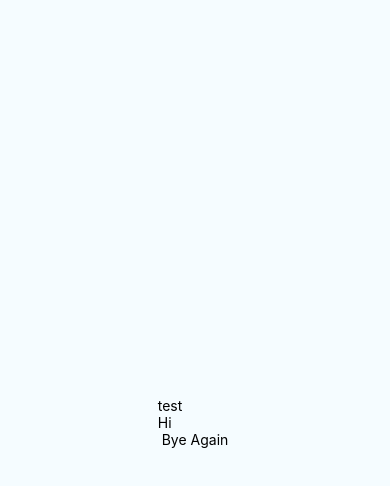
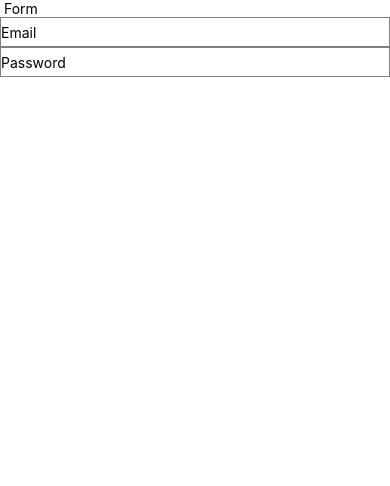
Before and after one commit to RaheelaKhan1172/marker, a React Native app in the folder markerClient/: screen / in a window 390 px wide. Shown: the top 486 px of the page. Built offline with nearby package versions, Linux system fonts and the light colour scheme.

Commit message:
Basic sign up form set up

```diff
--- a/markerClient/App.js
+++ b/markerClient/App.js
@@ -4,26 +4,21 @@
 
 import React, { Component } from 'react';
 import Instructions, {Instruction} from './components/Instructions';
+import SignUp from './components/SignUp';
 import {
   Platform,
+  View,
   StyleSheet,
   Text,
-  View
 } from 'react-native';
 
 
 export default class App extends Component<{}> {
   render() {
     return (
-      <View style={styles.container}>
-        <Instructions>
-          <Instruction
-            instructions="test"
-          >
-            <Text>Hi </Text>
-            <Text> Bye Again </Text>
-          </Instruction>
-        </Instructions>
+      <View>
+          <Text> Form </Text>
+          <SignUp/>
       </View>
     );
   }
@@ -34,7 +29,6 @@ const styles = StyleSheet.create({
     flex: 1,
     justifyContent: 'center',
     alignItems: 'center',
-    backgroundColor: '#F5FCFF',
   },
   welcome: {
     fontSize: 20,
--- a/markerClient/components/SignUp.js
+++ b/markerClient/components/SignUp.js
@@ -0,0 +1,59 @@
+import React, { Component } from 'react';
+
+import {
+  Platform,
+  StyleSheet,
+  View,
+  Text,
+  Image,
+  TextInput
+} from 'react-native';
+
+export default class extends Component {
+
+  constructor(props) {
+    super(props);
+    this.state = { text:'', password: ''}
+  }
+
+  render() {
+    console.log('email', this.state.text);
+    console.log('password', this.state.password);
+    return (
+      <View>
+        <View>
+          <TextInput
+            style={{height: 30, borderColor: 'gray', borderWidth: 1}}
+            onChangeText={(text) => {
+              this.setState({text})
+              }}
+            value={this.state.text}
+            placeholder='Email'
+            autoCapitalize='none'
+            autoCorrect={false}
+            keyboardType='email-address'
+          />
+        </View>
+        <View>
+          <TextInput
+            style={{height: 30, borderColor: 'gray', borderWidth: 1}}
+            onChangeText={(password) => {
+              this.setState({password});
+            }}
+            autoCapitalize='none'
+            autoCorrect={false}
+            placeholder='Password'
+            secureTextEntry={true}
+          />
+        </View>
+      </View>
+    )
+  }
+}
+
+
+const styles = StyleSheet.create({
+  flex: {
+    flex: 1
+  }
+});
```
Also changed, not shown: markerClient/components/Buttons.js (deleted, +0 -28 lines).
